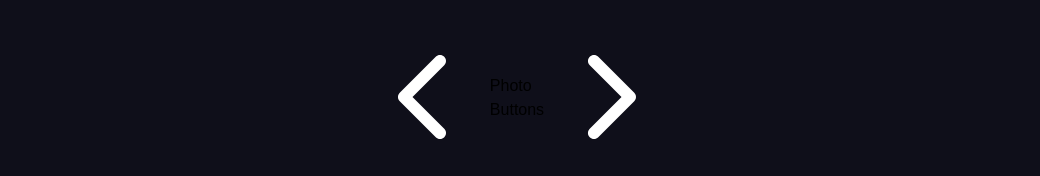
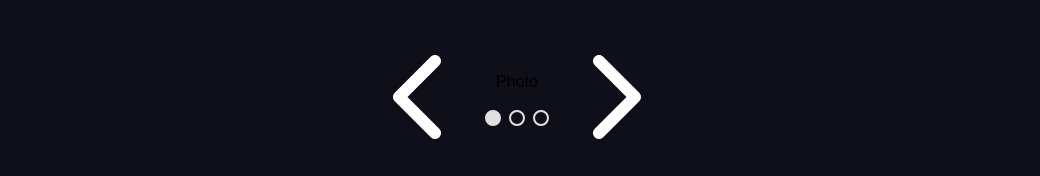
Before and after one commit to alex-yng/alex-workshop, a React (Vite) app: page /gallery in a window 1280 px wide. Shown: the part 302-478 px from the top of the page, without its empty margins (123-1163 px from the left). Built offline with nearby package versions, Linux system fonts and the light colour scheme; a web font is replaced by a local one.

Commit message:
restructured photobox component to support future button logic

```diff
--- a/src/components/GalleryComponents/Buttons.tsx
+++ b/src/components/GalleryComponents/Buttons.tsx
@@ -1,5 +1,32 @@
-const Buttons = () => {
-  return <div>Buttons</div>;
+type Image = {
+  url: string;
+  title: string;
+  description: string;
+  alt: string;
+  isActive: boolean;
+};
+
+interface images {
+  images: Image[];
+}
+
+const Buttons = ({ images }: images) => {
+  return (
+    <div className='flex gap-2'>
+      {images.map((img, idx) => {
+        return (
+          <button
+            key={idx}
+            className={`flex justify-center items-center rounded-full border-2 border-light size-4 ${
+              img.isActive ? "bg-light" : ""
+            }`}
+          >
+            {" "}
+          </button>
+        );
+      })}
+    </div>
+  );
 };
 
 export default Buttons;
--- a/src/components/GalleryComponents/PhotoBox.tsx
+++ b/src/components/GalleryComponents/PhotoBox.tsx
@@ -1,5 +1,25 @@
-const PhotoBox = ({ children }: { children: React.ReactNode }) => {
-  return <div>{children}</div>;
+import Buttons from "./Buttons";
+import Photo from "./Photo";
+
+type Image = {
+  url: string;
+  title: string;
+  description: string;
+  alt: string;
+  isActive: boolean;
+};
+
+interface images {
+  images: Image[];
+}
+
+const PhotoBox = ({ images }: images) => {
+  return (
+    <div className='flex flex-col gap-4 items-center justify-center'>
+      <Photo />
+      <Buttons images={images} />
+    </div>
+  );
 };
 
 export default PhotoBox;
--- a/src/pages/Gallery.tsx
+++ b/src/pages/Gallery.tsx
@@ -1,20 +1,39 @@
 import Footer from "../components/Footer";
-import Buttons from "../components/GalleryComponents/Buttons";
 import GalleryWrapper from "../components/GalleryComponents/GalleryWrapper";
-import Photo from "../components/GalleryComponents/Photo";
 import PhotoBox from "../components/GalleryComponents/PhotoBox";
 import Header from "../components/Header";
 
 const Gallery = () => {
+  const images = [
+    {
+      url: "string",
+      title: "string",
+      description: "string",
+      alt: "string",
+      isActive: true,
+    },
+    {
+      url: "string",
+      title: "string",
+      description: "string",
+      alt: "string",
+      isActive: false,
+    },
+    {
+      url: "string",
+      title: "string",
+      description: "string",
+      alt: "string",
+      isActive: false,
+    },
+  ];
+
   return (
     <>
       <Header title='Gallery' />
       <main className='w-full h-screen flex flex-col justify-center items-center'>
         <GalleryWrapper>
-          <PhotoBox>
-            <Photo />
-            <Buttons />
-          </PhotoBox>
+          <PhotoBox images={images} />
         </GalleryWrapper>
       </main>
       <Footer />
```
